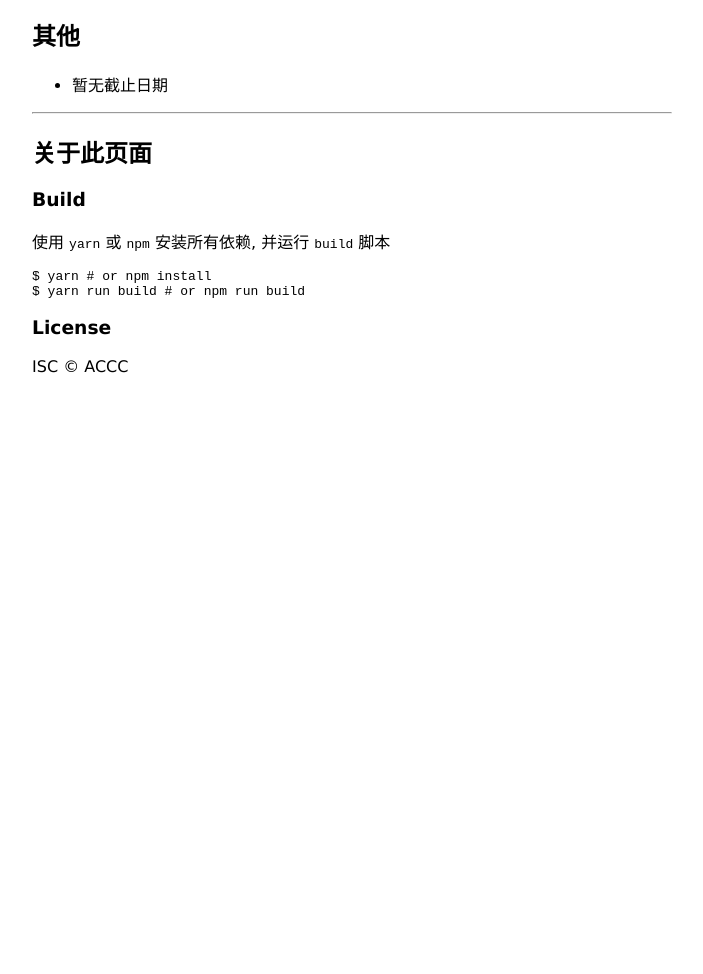
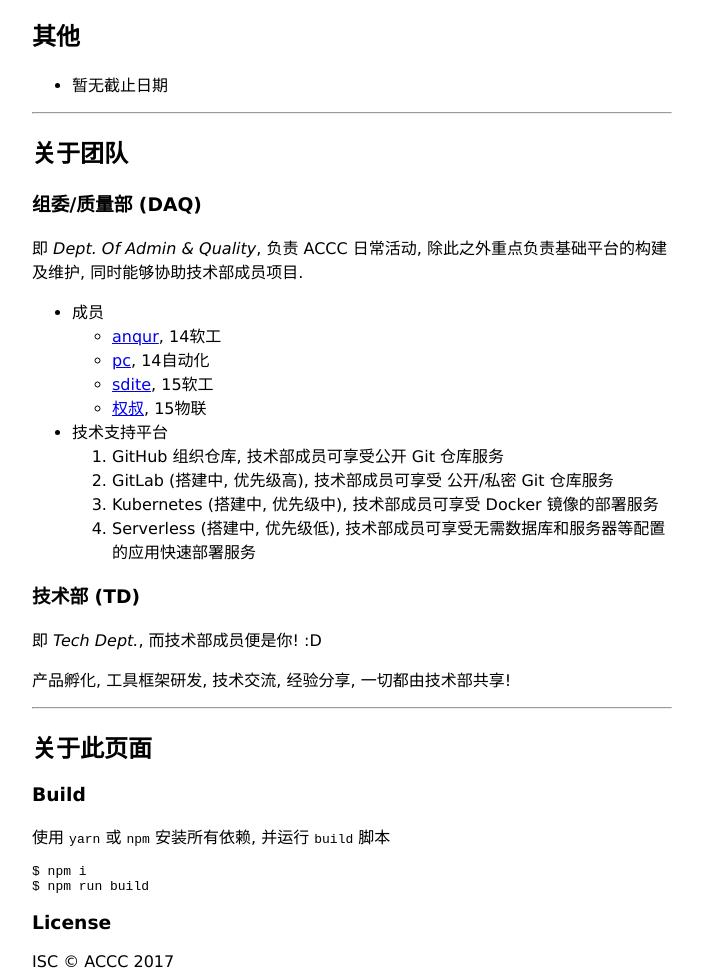
Before and after one commit to a-c-c-c/a-c-c-c.github.io, a website: page index.html in a window 1280 px wide. Shown: the part 1584-2558 px from the top of the page, without its empty margins (288-991 px from the left). Before the commit the page ends 1984 px from the top, so only its background shows below. Drawn offline with Linux system fonts and the light colour scheme.

Commit message:
updated README: about team

```diff
--- a/index.html
+++ b/index.html
@@ -99,14 +99,39 @@ Ruby? C 实现的. JavaScript? C++ 实现的. JVM? C++ 实现的...</p>
 <li>暂无截止日期</li>
 </ul>
 <hr>
+<h2 id="-">关于团队</h2>
+<h3 id="-daq-">组委/质量部 (DAQ)</h3>
+<p>即 <em>Dept. Of Admin &amp; Quality</em>, 负责 ACCC 日常活动,
+除此之外重点负责基础平台的构建及维护, 同时能够协助技术部成员项目.</p>
+<ul>
+<li>成员<ul>
+<li><a href="https://github.com/anqurvanillapy">anqur</a>, 14软工</li>
+<li><a href="https://github.com/pcorange">pc</a>, 14自动化</li>
+<li><a href="https://github.com/VonSdite">sdite</a>, 15软工</li>
+<li><a href="https://github.com/chuangshu">权叔</a>, 15物联</li>
+</ul>
+</li>
+<li>技术支持平台<ol>
+<li>GitHub 组织仓库, 技术部成员可享受公开 Git 仓库服务</li>
+<li>GitLab (搭建中, 优先级高), 技术部成员可享受 公开/私密 Git 仓库服务</li>
+<li>Kubernetes (搭建中, 优先级中), 技术部成员可享受 Docker 镜像的部署服务</li>
+<li>Serverless (搭建中, 优先级低),
+技术部成员可享受无需数据库和服务器等配置的应用快速部署服务</li>
+</ol>
+</li>
+</ul>
+<h3 id="-td-">技术部 (TD)</h3>
+<p>即 <em>Tech Dept.</em>, 而技术部成员便是你! :D</p>
+<p>产品孵化, 工具框架研发, 技术交流, 经验分享, 一切都由技术部共享!</p>
+<hr>
 <h2 id="-">关于此页面</h2>
 <h3 id="build">Build</h3>
 <p>使用 <code>yarn</code> 或 <code>npm</code> 安装所有依赖, 并运行 <code>build</code> 脚本</p>
-<pre><code class="lang-js">$ yarn # or npm install
-$ yarn run build # or npm run build
+<pre><code class="lang-js">$ npm i
+$ npm run build
 </code></pre>
 <h3 id="license">License</h3>
-<p>ISC &copy; ACCC</p>
+<p>ISC &copy; ACCC 2017</p>
 
 </body>
 </html>
```
Also changed, not shown: README.md.
